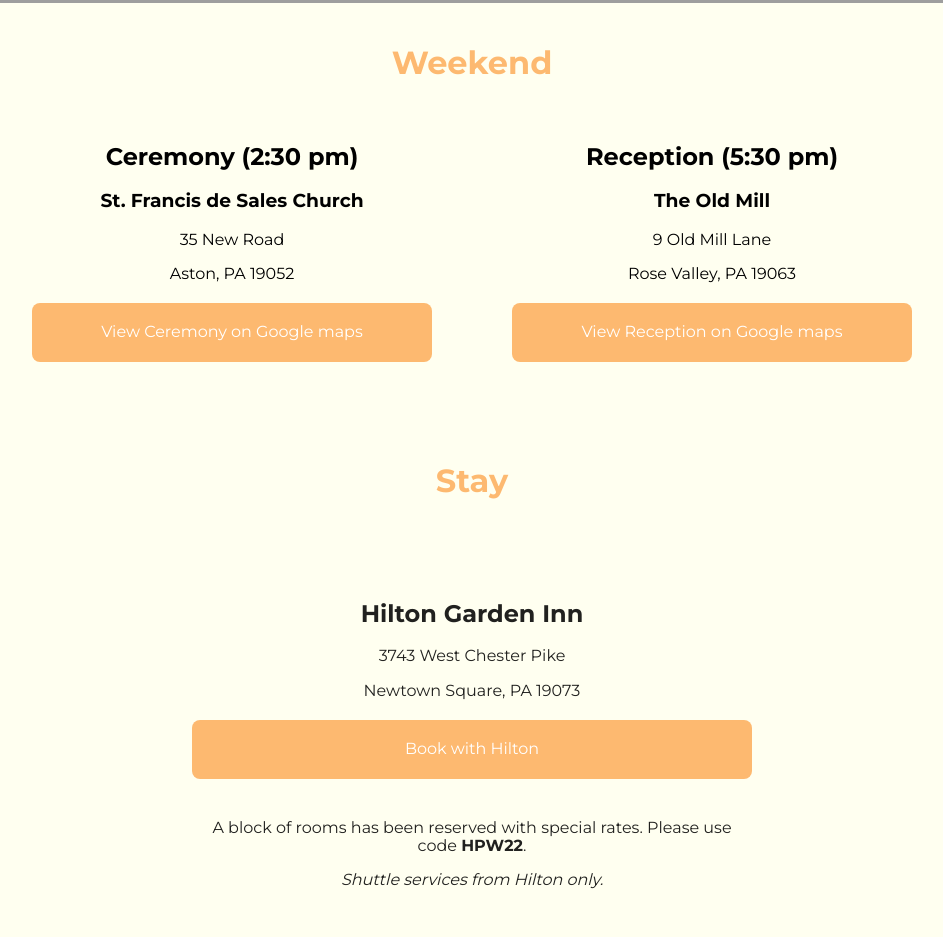
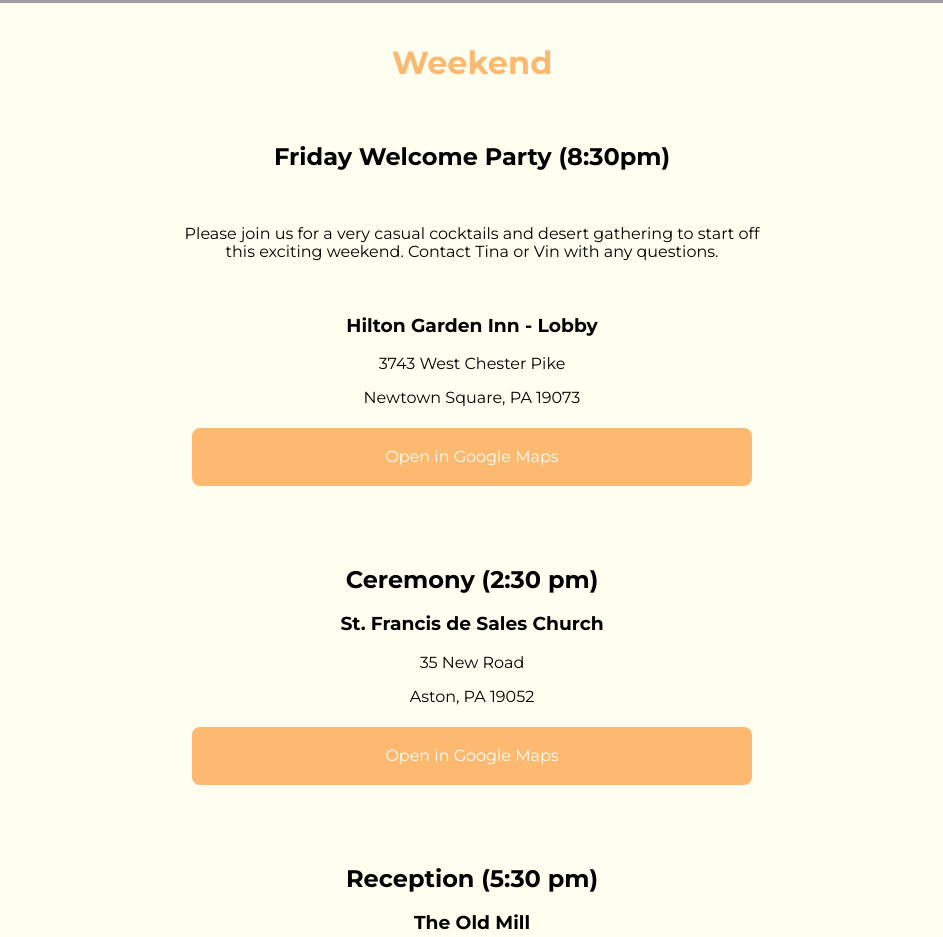
Before and after one commit to lazyvar/www.becandnick.com, a plain HTML site: page index.html in a window 1280 px wide. Shown: the part 725-1662 px from the top of the page, without its empty margins (168-1111 px from the left). Drawn offline with Linux system fonts and the light colour scheme; grey boxes are pictures that could not be loaded; a web font is replaced by a local one.

Commit message:
welcome partay

```diff
--- a/assets/style.css
+++ b/assets/style.css
@@ -29,6 +29,7 @@ body {
   nav {
     display: none;
   }
+
   #main {
     justify-content: center;
     align-items: center;
@@ -151,7 +152,7 @@ section {
 @media screen and (min-width: 801px) {
   #venue-container {
     display: flex;
-		flex-direction: row;
+    flex-direction: column;
     justify-content: space-between;
     align-items: center;
   }
@@ -165,7 +166,7 @@ section {
   #venue-address {
     text-align: center;
     padding: 10px;
-		width: 300px;
+    width: 80%;
   }
 }
 
--- a/index.html
+++ b/index.html
@@ -1,6 +1,7 @@
 <!-- 👻 -->
 <!DOCTYPE html>
 <html>
+
 <head>
   <meta charset="UTF-8">
   <link rel="preconnect" href="https://fonts.googleapis.com">
@@ -13,6 +14,7 @@
   <link rel="stylesheet" href="/assets/style.css">
   <title>Bec & Nick | May 21st, 2022</title>
 </head>
+
 <body>
   <div id="main">
     <h1 id="mobile-title">Bec & Nick</h1>
@@ -31,12 +33,24 @@
       <h1>Weekend</h1>
       <div id="venue-container">
         <div id="venue-address">
+          <h2>Friday Welcome Party (8:30pm)</h2>
+          <br>
+          <p>Please join us for a very casual cocktails and desert gathering to start off this exciting weekend. Contact Tina or Vin with any questions.</p>
+          <br>
+          <h3>Hilton Garden Inn - Lobby</h3>
+          <p>3743 West Chester Pike</p>
+          <p>Newtown Square, PA 19073</p>
+          <a href="https://goo.gl/maps/SwXTBD72uDyjYzcD7" class="button">
+            <p>Open in Google Maps</p>
+          </a>
+        </div>
+        <div id="venue-address">
           <h2>Ceremony (2:30 pm)</h2>
           <h3>St. Francis de Sales Church</h3>
           <p>35 New Road</p>
           <p>Aston, PA 19052</p>
           <a href="https://goo.gl/maps/6iTdTP7dth2GFarg7" class="button">
-              <p>View Ceremony on Google maps</p>
+            <p>Open in Google Maps</p>
           </a>
         </div>
         <div id="venue-address">
@@ -45,7 +59,7 @@
           <p>9 Old Mill Lane</p>
           <p>Rose Valley, PA 19063</p>
           <a href="https://goo.gl/maps/Qm4e5i7H1tNPuCNTA" class="button">
-              <p>View Reception on Google maps</p>
+            <p>Open in Google Maps</p>
           </a>
         </div>
       </div>
@@ -107,4 +121,5 @@
   </div>
   <link rel="stylesheet" href="https://use.fontawesome.com/releases/v5.6.3/css/all.css" integrity="sha384-UHRtZLI+pbxtHCWp1t77Bi1L4ZtiqrqD80Kn4Z8NTSRyMA2Fd33n5dQ8lWUE00s/" crossorigin="anonymous">
 </body>
+
 </html>
```
Lines whose indentation alone changed are shown as unchanged.
